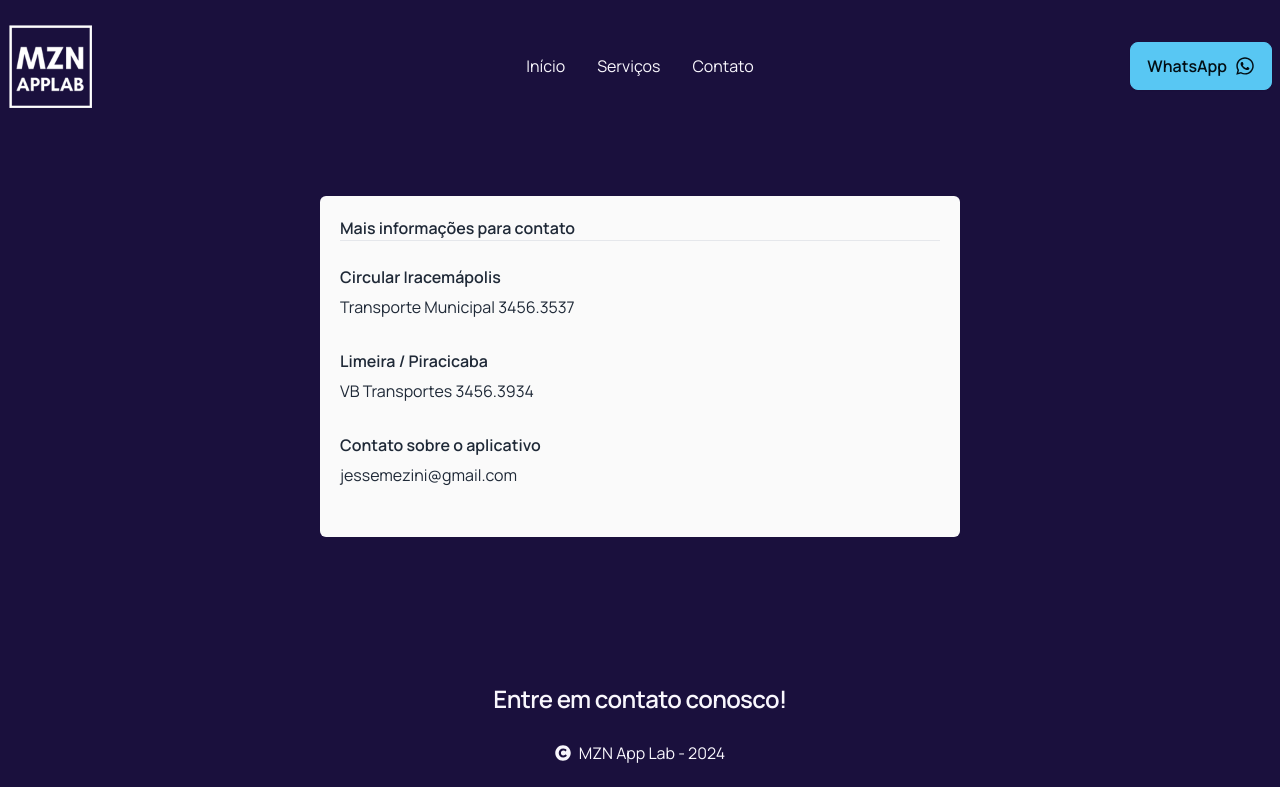
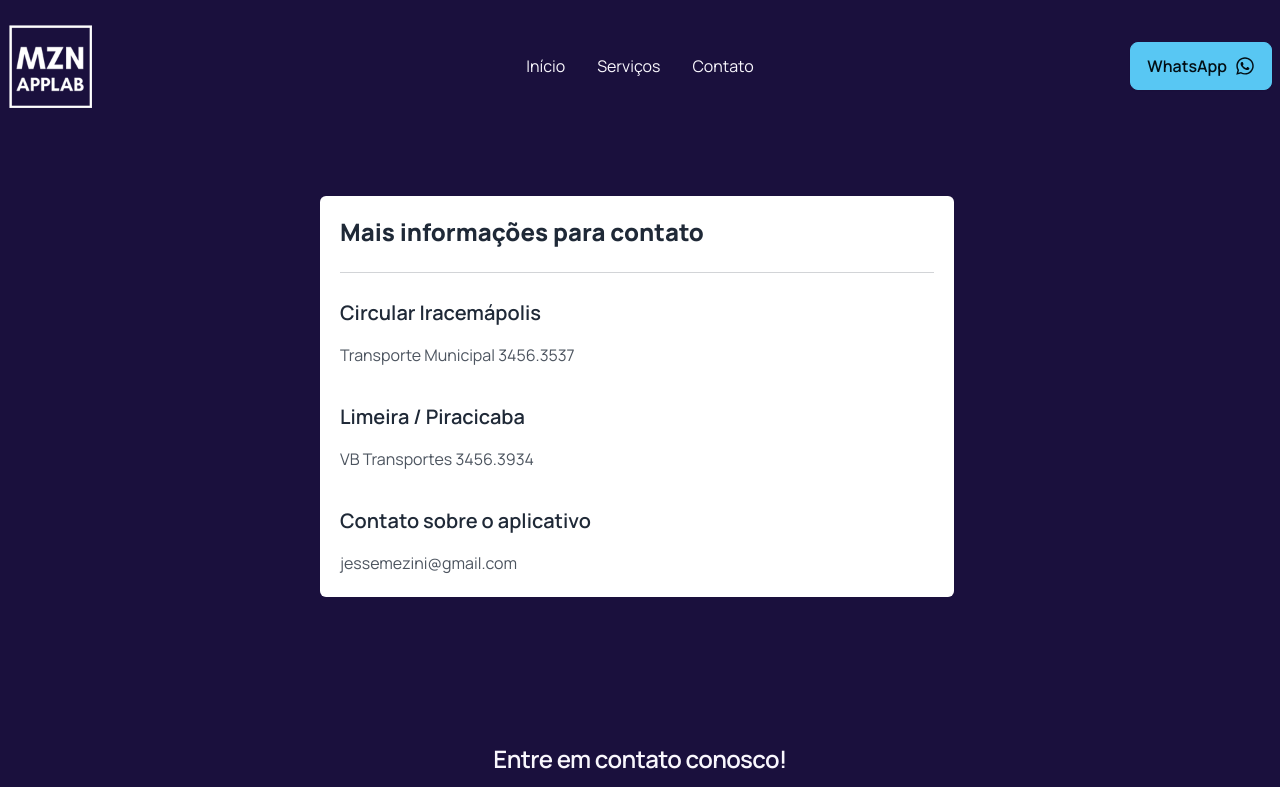
Before and after one commit to jessemezini/feacomoveis.com.br, a Next.js app: page /contato-onibus-iracemapolis in a window 1280 px wide. Shown: the top 787 px of the page. Built offline with nearby package versions, Linux system fonts and the light colour scheme.

Commit message:
rm module css, using tailwind

```diff
--- a/src/app/contato-mznmindfulness/page.tsx
+++ b/src/app/contato-mznmindfulness/page.tsx
@@ -1,20 +1,16 @@
-import styles from "../../styles/contact.module.css";
-
 export default function MznMindfulnessPage() {
   return (
     <div className="container mx-auto max-w-screen-sm my-20">
-      <div data-theme="light" className={styles.card}>
-        <h2 className={styles.title}>
-          MZN Mindfulness - Entre em contato contato
-        </h2>
+      <div data-theme="light" className="prose p-5 rounded-md">
+        <h2>MZN Mindfulness - Entre em contato contato</h2>
 
-        <hr color="#dcdcdc" />
+        <hr />
 
-        <h3 className={styles.title}>Responsável</h3>
-        <p className={styles.p}>55+ 19 98260-4543 Jesse Mezini</p>
+        <h3>Responsável</h3>
+        <p>55+ 19 98260-4543 Jesse Mezini</p>
 
-        <h3 className={styles.title}>Suporte sobre o aplicativo</h3>
-        <p className={styles.p}>jessemezini@gmail.com</p>
+        <h3>Suporte sobre o aplicativo</h3>
+        <p>jessemezini@gmail.com</p>
       </div>
     </div>
   );
--- a/src/app/contato-onibus-iracemapolis/page.tsx
+++ b/src/app/contato-onibus-iracemapolis/page.tsx
@@ -1,21 +1,19 @@
-import styles from "../../styles/contact.module.css";
-
 export default function MznMindfulnessPage() {
   return (
     <div className="container mx-auto max-w-screen-sm my-20">
-      <div data-theme="light" className={styles.card}>
-        <h2 className={styles.title}>Mais informações para contato</h2>
+      <div data-theme="light" className="prose p-5 rounded-md">
+        <h2>Mais informações para contato</h2>
 
-        <hr color="#dcdcdc" className="mb-6" />
+        <hr className="mb-6" />
 
-        <h3 className={styles.title}>Circular Iracemápolis</h3>
-        <p className={styles.p}>Transporte Municipal 3456.3537</p>
+        <h3>Circular Iracemápolis</h3>
+        <p>Transporte Municipal 3456.3537</p>
 
-        <h3 className={styles.title}>Limeira / Piracicaba</h3>
-        <p className={styles.p}>VB Transportes 3456.3934</p>
+        <h3>Limeira / Piracicaba</h3>
+        <p>VB Transportes 3456.3934</p>
 
-        <h3 className={styles.title}>Contato sobre o aplicativo</h3>
-        <p className={styles.p}>jessemezini@gmail.com</p>
+        <h3>Contato sobre o aplicativo</h3>
+        <p>jessemezini@gmail.com</p>
       </div>
     </div>
   );
--- a/src/styles/contact.module.css
+++ /dev/null
@@ -1,21 +0,0 @@
-.container {
-  display: flex;
-  justify-content: center;
-  align-items: center;
-  height: 100vh;
-}
-
-.card {
-  background-color: #fafafa;
-  padding: 20px;
-  border-radius: 6px;
-}
-
-.title {
-  margin-bottom: 0;
-}
-
-.p {
-  margin-top: 6px;
-  margin-bottom: 30px;
-}
```
